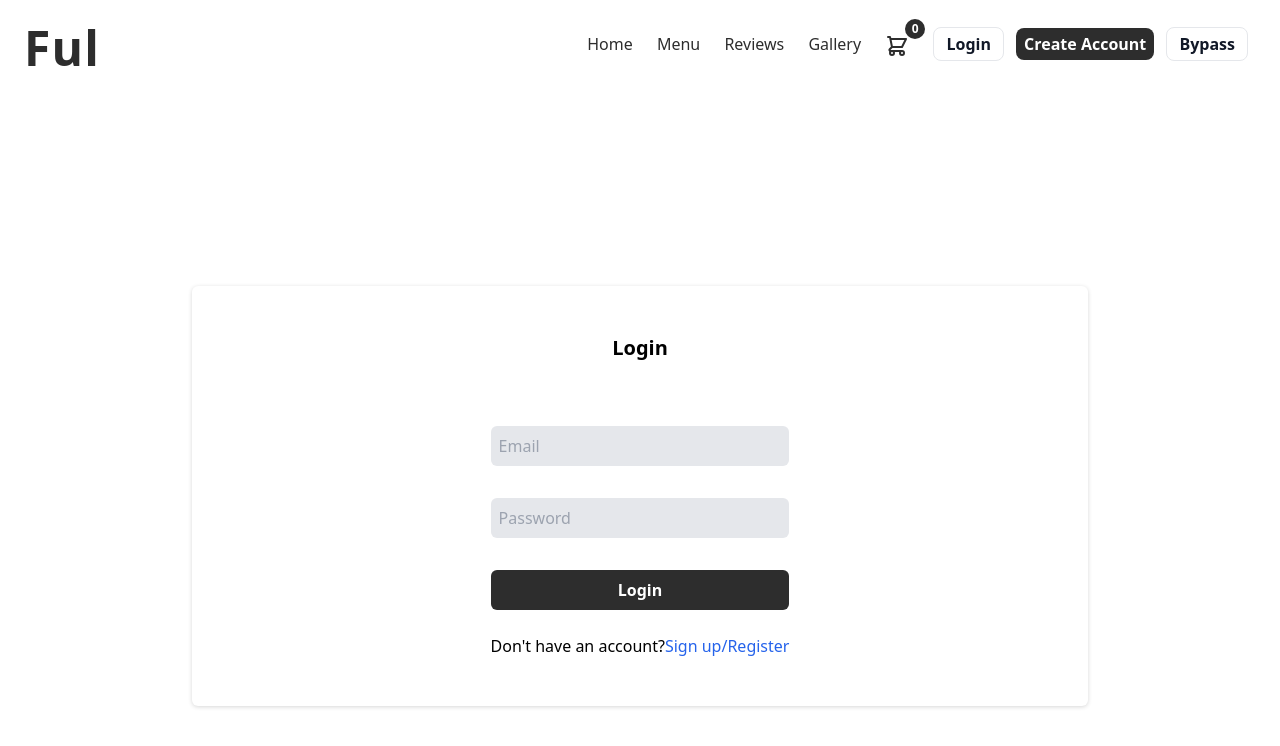
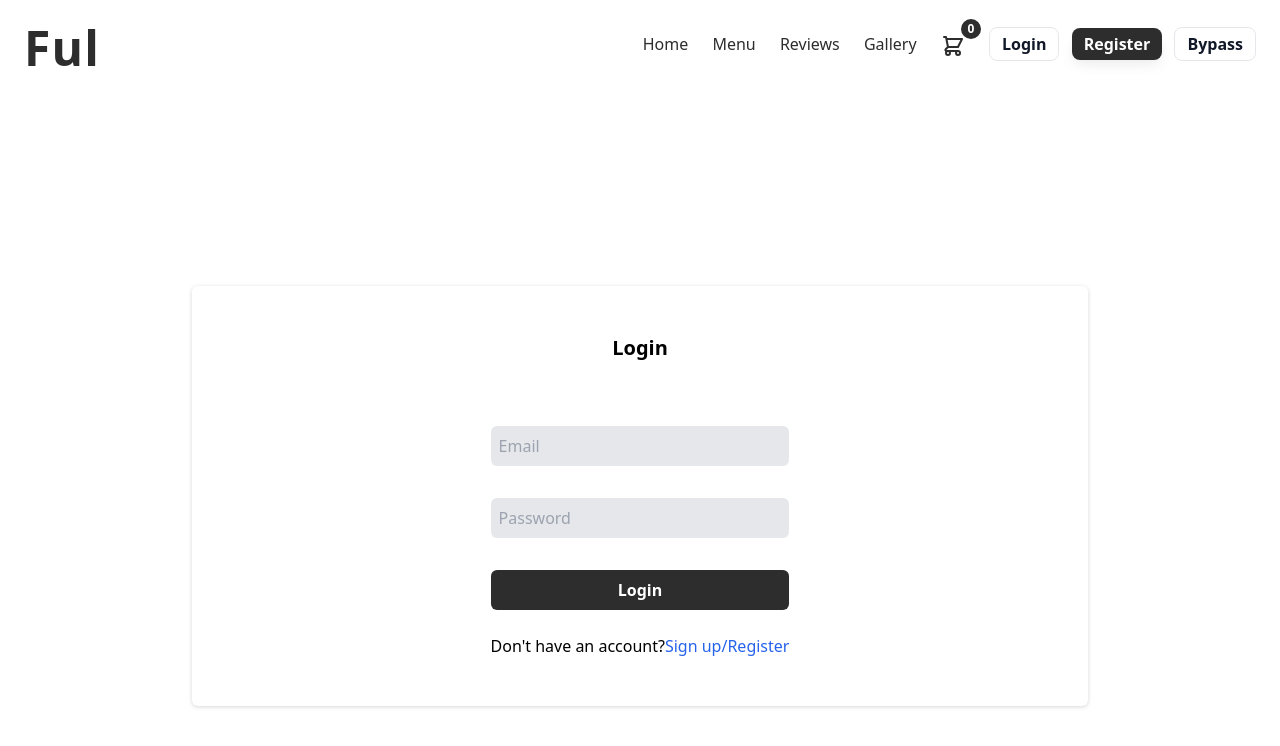
Before and after one commit to Cajaye/restaurant-menu, a Svelte app: page /cart in a window 1280 px wide. Shown: the top 746 px of the page. Built offline with nearby package versions, Linux system fonts and the light colour scheme.

Commit message:
fixed button

```diff
--- a/src/components/Header.svelte
+++ b/src/components/Header.svelte
@@ -143,17 +143,17 @@
               >
             </Link>
           </li>
-          <li class="md:inline mr-2 text-center my-2 md:my-2">
+          <li class="md:inline mr-2 text-center my-2 md:my-2 shadow-lg">
             <Link to="../register">
               <input
-                class="rounded-lg px-2 py-1 bg-JetBlack text-white cursor-pointer font-semibold"
+                class="rounded-lg px-3 py-1 bg-JetBlack text-white cursor-pointer font-semibold"
                 type="button"
-                value="Create Account"
+                value="Register"
                 name="Create Account"
               />
             </Link>
           </li>
-          <li class="md:inline mr-2 text-center my-2 md:my-2">
+          <li class="md:inline my-2 md:my-2">
             <button
               on:click={bypassRegister}
               type="button"
```
